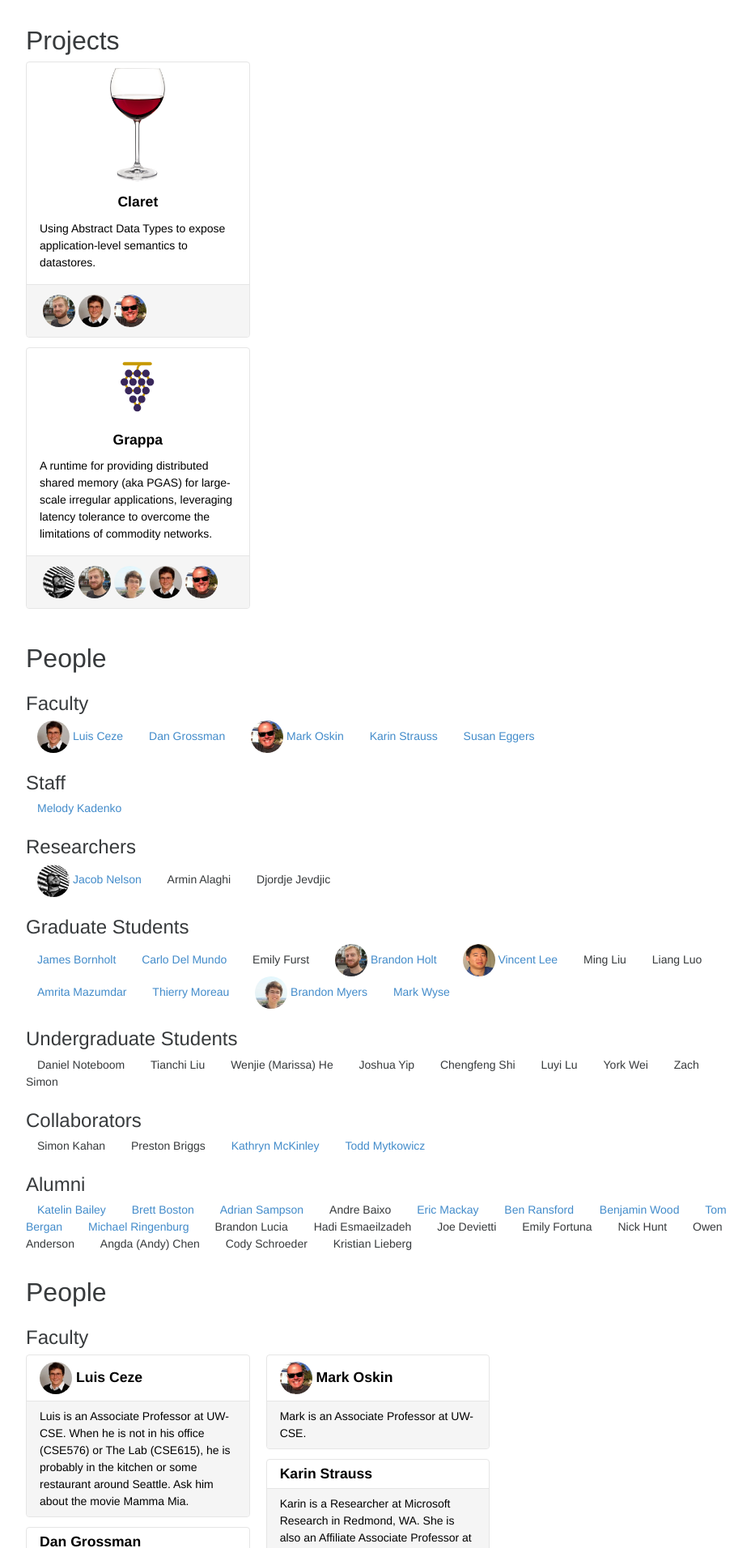
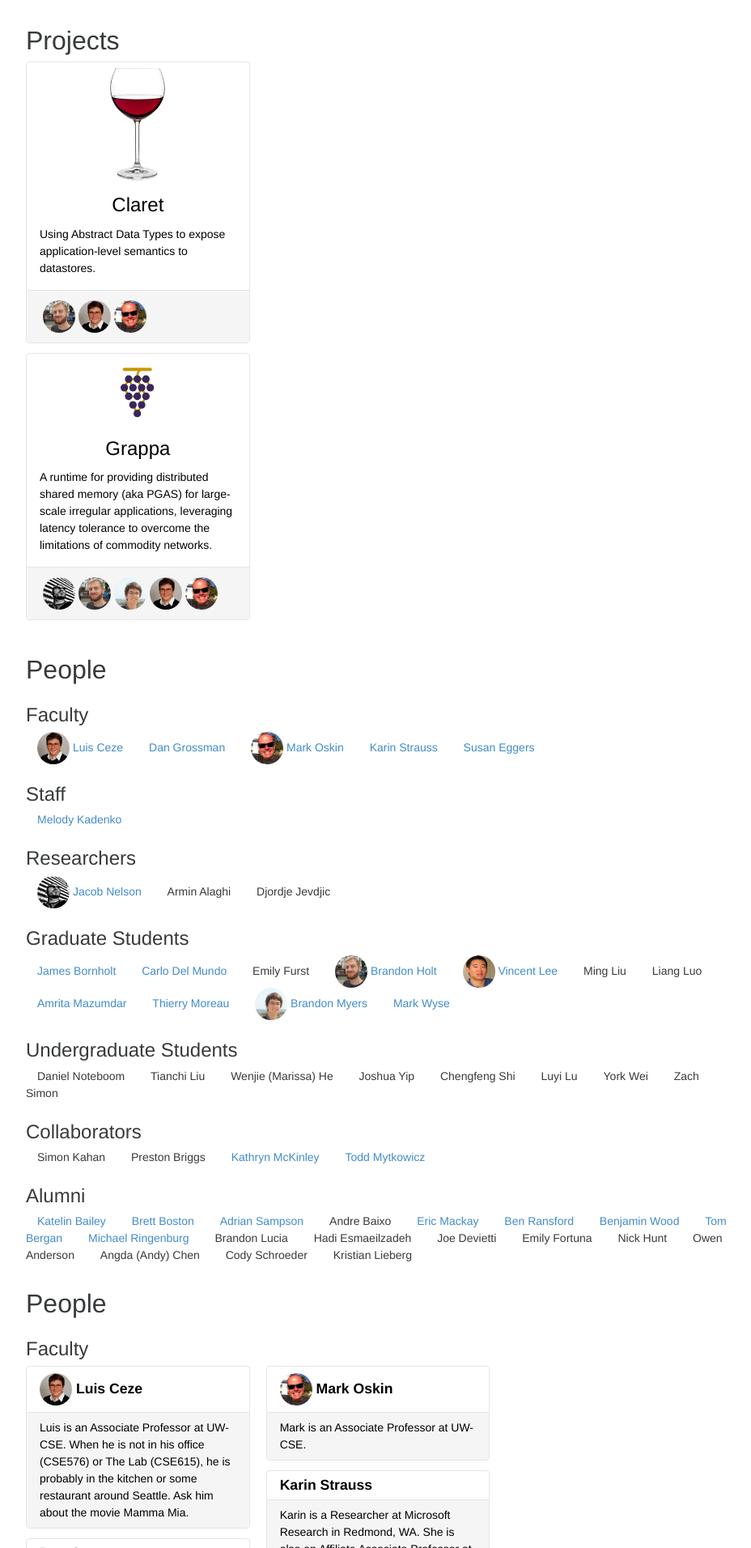
Before and after one commit to uwsampa/sampa-public, a Jekyll site: the page built from index.html, in a window 1280 px wide. Shown: the part 579-2491 px from the top of the page at 81% size, without its empty margins (173-1101 px from the left). Built offline with Jekyll 4.4.1, drawn with Linux system fonts in a browser that asks for light colours; nearby versions of some CDN libraries; Markdown is read by kramdown in place of the engine named in the settings.

Commit message:
better styling, fade out unclickable cards

```diff
--- a/css/sampa.scss
+++ b/css/sampa.scss
@@ -76,6 +76,11 @@
         text-decoration: none;
     }
 
+    .card-title {
+        // undo extra margin set above for normal headings elsewhere
+        margin-top: 0em;
+    }
+
     .card-block {
         padding: 1rem;
     }
@@ -102,6 +107,7 @@
     }
 }
 
+// this is responsible for the small people circles under each project card
 ul.project-people {
     display: inline;
     list-style-type: none;
@@ -138,19 +144,15 @@
 
 .card.profile {
 
+    // slightly gray out cards that aren't clickable
+    p, h4 { color: #666; }
+    a { p, h4 { color: black; } }
+
     .card-block, .card-header, .card-footer {
         padding: 0.5rem 1rem;
     }
 
-    a {
-        h4 {
-            color: black;
-        }
-    }
-
     h4 {
-
-        color: #111;
 
         margin: 0em;
         vertical-align: middle;
--- a/index.html
+++ b/index.html
@@ -49,7 +49,7 @@
             {% endif %}
         </div>
         <div class="card-block">
-            <h4 class="card-title text-center">{{p.title}}</h4>
+            <h3 class="card-title text-center">{{p.title}}</h3>
             <p class="card-text">{{p.description}}</p>
         </div>
         {% if p.people %}
```
